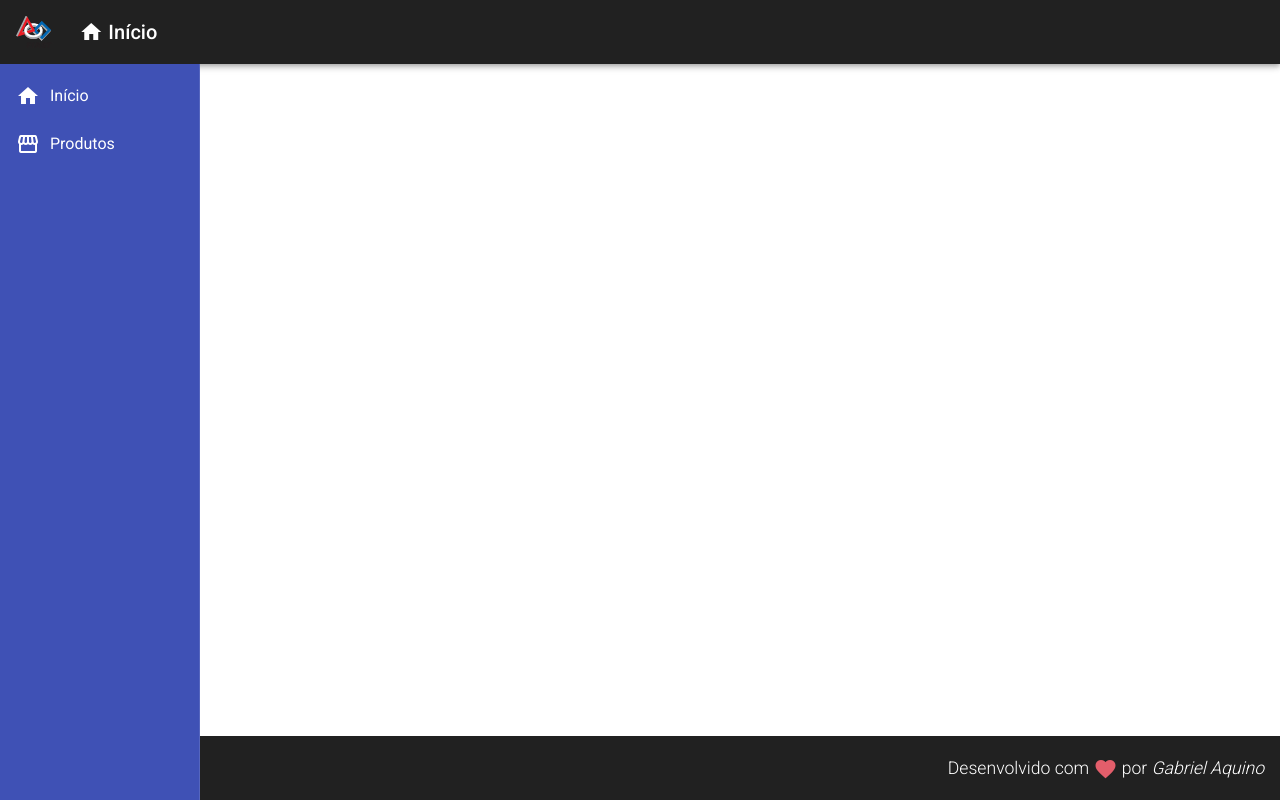
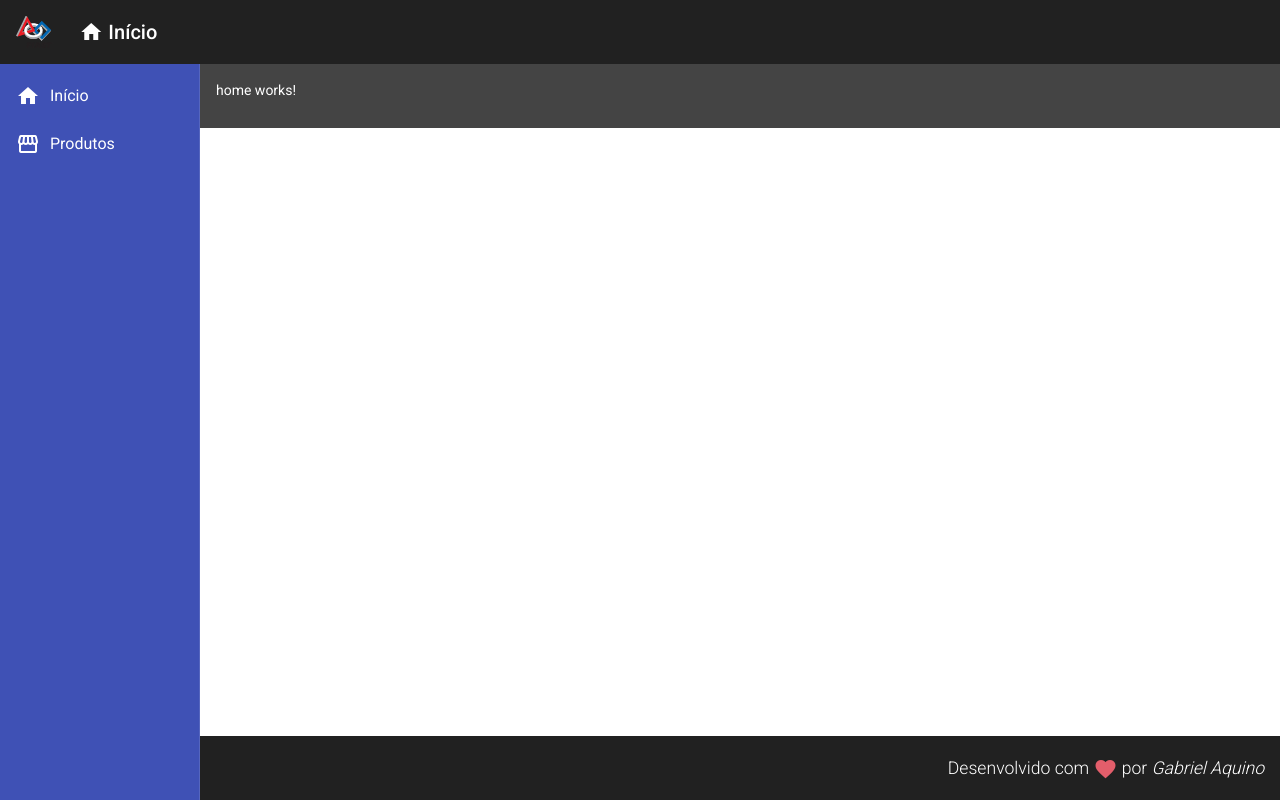
Before and after one commit to gabriel-q7/crud_Angular, an Angular app in the folder frontend/: page / in a window 1280 px wide. Built offline with nearby package versions, Linux system fonts and the light colour scheme.

Commit message:
upds nav

```diff
--- a/frontend/src/app/components/template/nav/nav.component.css
+++ b/frontend/src/app/components/template/nav/nav.component.css
@@ -6,3 +6,8 @@
 .sidenav i {
     padding-right: 10px;
 }
+
+.content {
+    padding: 16px;
+    background: #444;
+}
--- a/frontend/src/app/components/template/nav/nav.component.html
+++ b/frontend/src/app/components/template/nav/nav.component.html
@@ -12,4 +12,7 @@
             </a>
         </mat-nav-list>
     </mat-sidenav>
+    <mat-sidenav-content class="content">
+        <app-home></app-home>
+    </mat-sidenav-content>
 </mat-sidenav-container>
```
